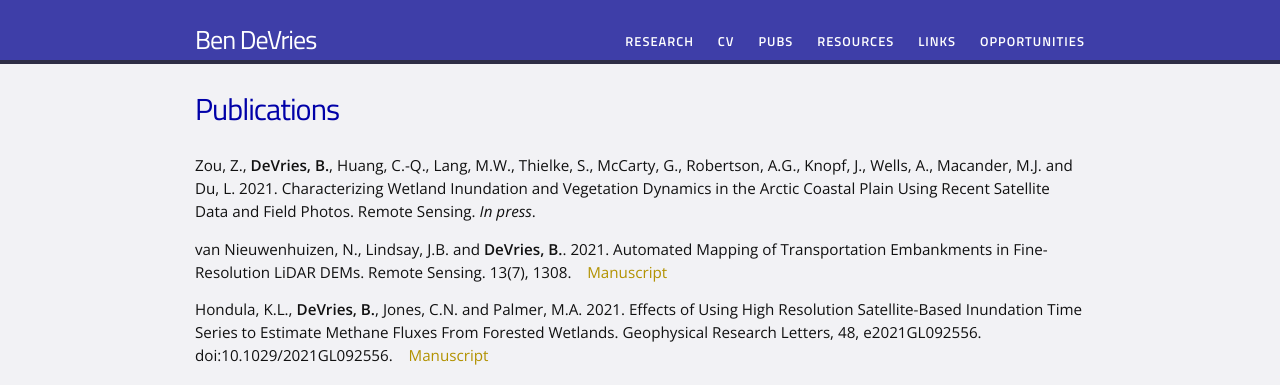
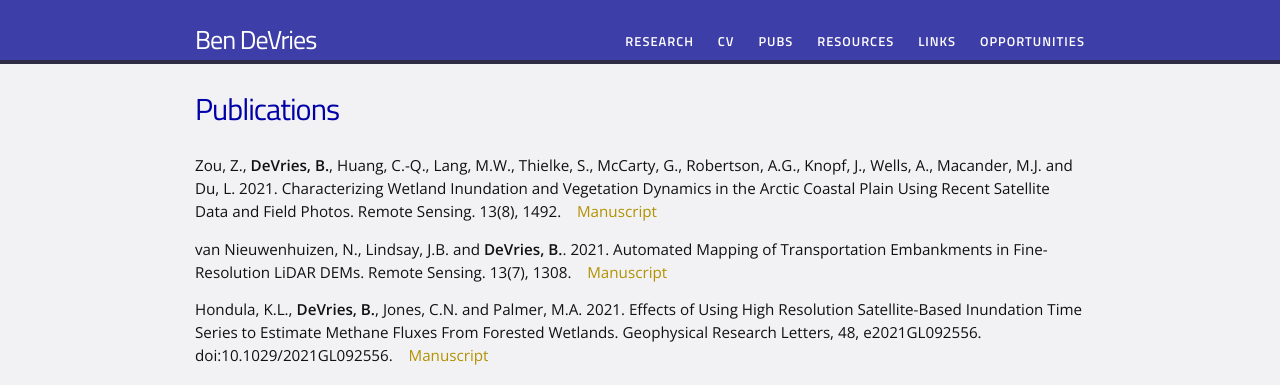
Before and after one commit to bendv/bendv.github.io, a Jekyll site: the page built from publications.md, in a window 1280 px wide. Shown: the top 385 px of the page. Built offline with Jekyll 4.4.1, drawn with Linux system fonts in a browser that asks for light colours.

Commit message:
update pubs

```diff
--- a/publications.md
+++ b/publications.md
@@ -4,7 +4,7 @@
 permalink: /publications/
 ---
 
-Zou, Z., **DeVries, B.**, Huang, C.-Q., Lang, M.W., Thielke, S., McCarty, G., Robertson, A.G., Knopf, J., Wells, A., Macander, M.J. and Du, L. 2021. Characterizing Wetland Inundation and Vegetation Dynamics in the Arctic Coastal Plain Using Recent Satellite Data and Field Photos. Remote Sensing. *In press*.
+Zou, Z., **DeVries, B.**, Huang, C.-Q., Lang, M.W., Thielke, S., McCarty, G., Robertson, A.G., Knopf, J., Wells, A., Macander, M.J. and Du, L. 2021. Characterizing Wetland Inundation and Vegetation Dynamics in the Arctic Coastal Plain Using Recent Satellite Data and Field Photos. Remote Sensing. 13(8), 1492.&nbsp;&nbsp;&nbsp;&nbsp;<a href="https://doi.org/10.3390/rs13081492">Manuscript</a>
 
 van Nieuwenhuizen, N., Lindsay, J.B. and **DeVries, B.**. 2021. Automated Mapping of Transportation Embankments in Fine-Resolution LiDAR DEMs. Remote Sensing. 13(7), 1308.&nbsp;&nbsp;&nbsp;&nbsp;<a href="https://doi.org/10.3390/rs130713">Manuscript</a>
 
```
